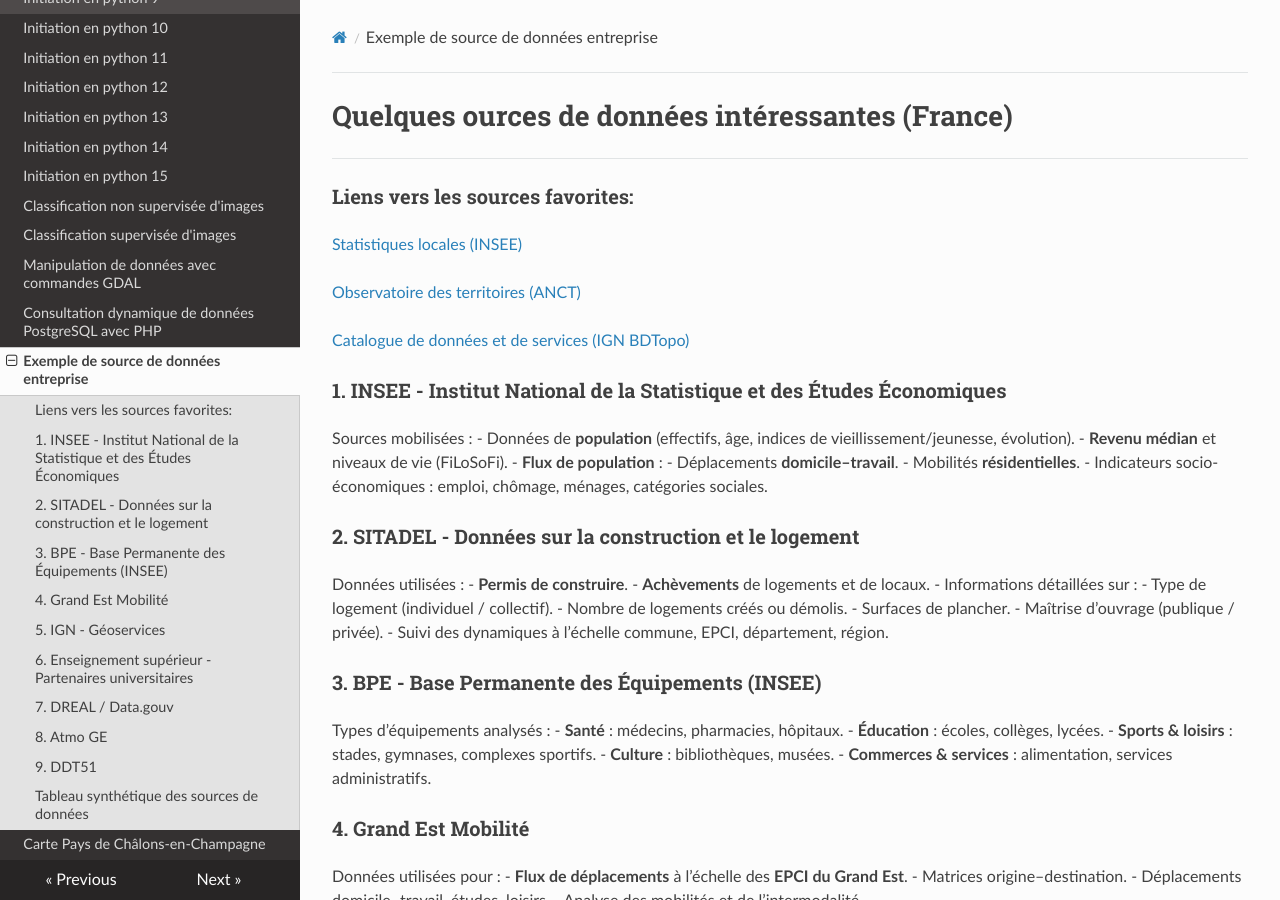
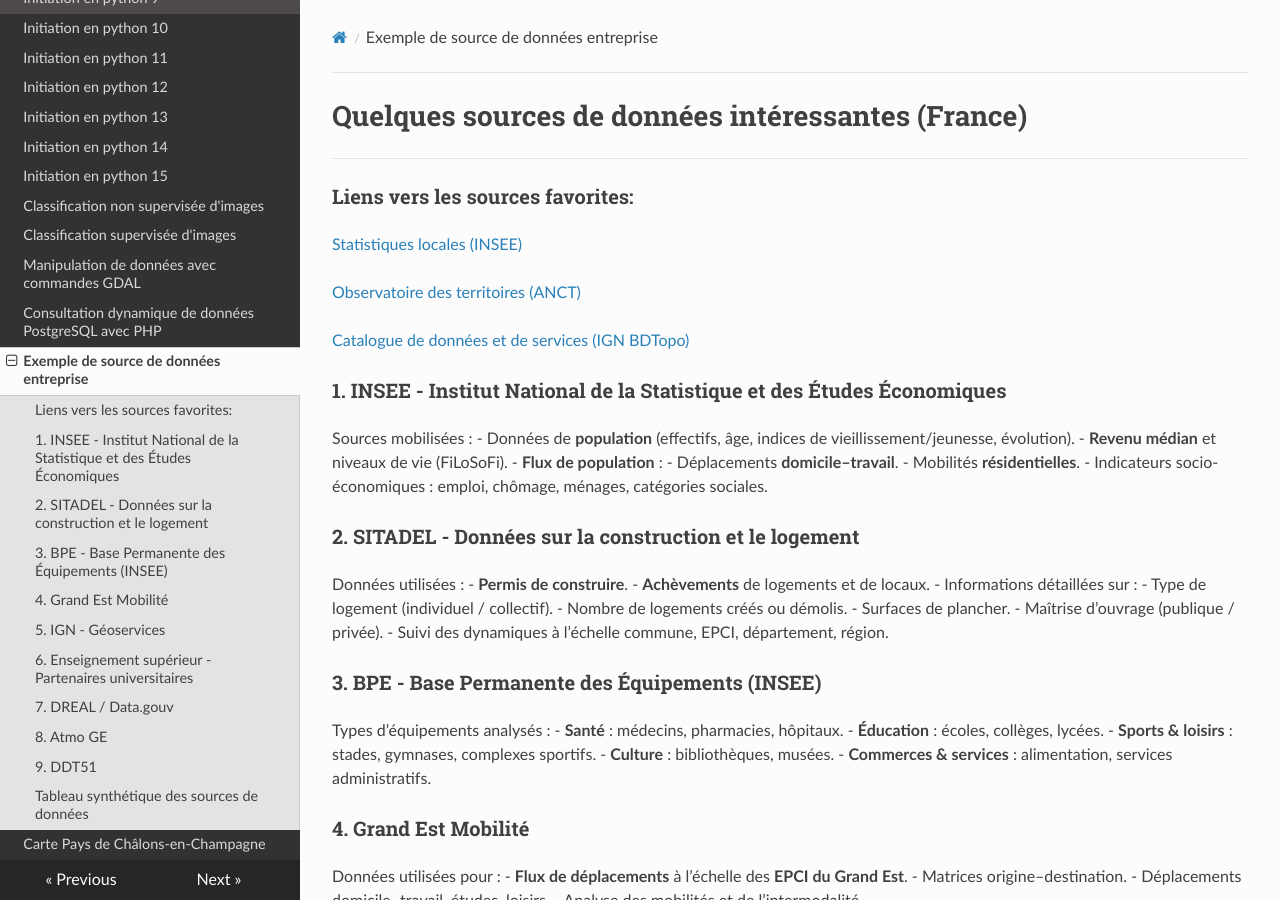
Before and after one commit to abdou123-guene/Site_de_documentation_geomatique, an MkDocs documentation site: the page built from docs/Readme.md, in a window 1280 px wide and 900 px high. Built offline with MkDocs 1.6.1, drawn with Linux system fonts in a browser that asks for light colours; nearby versions of some CDN libraries.

Commit message:
Update data sources section in Readme.md

```diff
--- a/docs/Readme.md
+++ b/docs/Readme.md
@@ -1,4 +1,4 @@
-# Quelques ources de données intéressantes (France)
+# Quelques sources de données intéressantes (France)
 ---
 
 ### Liens vers les sources favorites:
```
